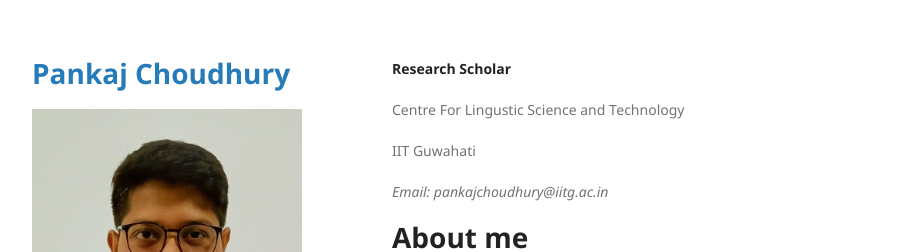
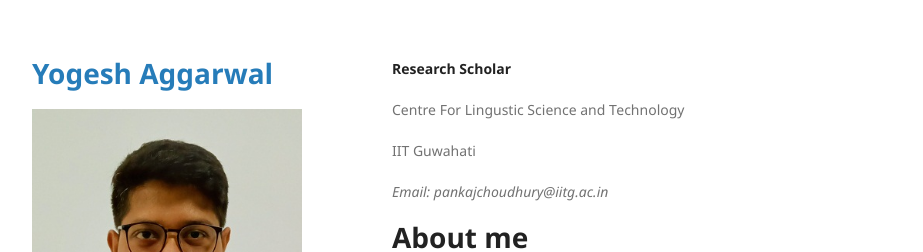
Before and after one commit to yogesh0757/webpage, a Jekyll site: the page built from index.md, in a window 1280 px wide. Shown: the top 252 px of the page, without its empty margins (178-1101 px from the left). Built offline with Jekyll 4.4.1, drawn with Linux system fonts in a browser that asks for light colours; the repository's description, which GitHub fills in, is left out.

Commit message:
Update _config.yml

```diff
--- a/_config.yml
+++ b/_config.yml
@@ -1,4 +1,4 @@
-title: Pankaj Choudhury
+title: Yogesh Aggarwal
 logo: assets/img/PANKAJ_NEW_1.jpg
 # description:
 show_downloads: False
```
